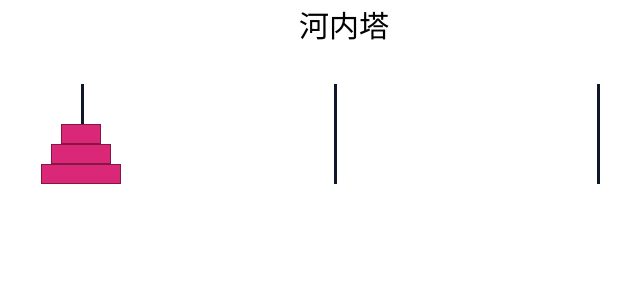
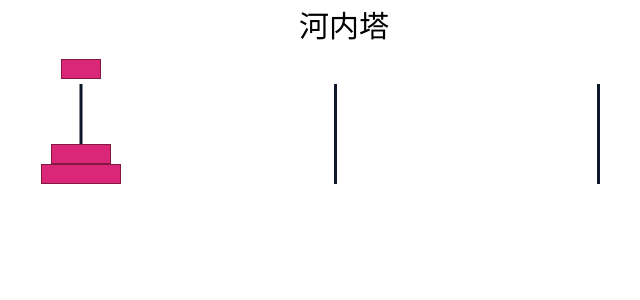
Before and after one commit to BurgerBurglar/hanoi-tower, a React (Vite) app: page / in a window 1280 px wide. Shown: the top 300 px of the page, without its empty margins (296-936 px from the left). Built offline with nearby package versions, Linux system fonts and the light colour scheme.

Commit message:
toggle top coin

```diff
--- a/package.json
+++ b/package.json
@@ -9,6 +9,7 @@
     "preview": "vite preview"
   },
   "dependencies": {
+    "clsx": "^1.2.1",
     "react": "^18.2.0",
     "react-dom": "^18.2.0"
   },
--- a/src/App.tsx
+++ b/src/App.tsx
@@ -1,14 +1,41 @@
+import { useState } from "react";
+import clsx from "clsx";
+
 function App() {
+  const [activeStack, setActiveStack] = useState(1);
+  function toggleActive(stack: number) {
+    if (activeStack !== 0) {
+      setActiveStack(0);
+      return;
+    }
+    setActiveStack(stack);
+  }
   return (
     <>
       <div className="max-w-[50rem] mx-auto px-4 py-2">
         <h1 className="text-3xl text-center">河内塔</h1>
         <div className="flex justify-around mt-10 mx-auto">
-          <button className="hover:bg-slate-50 active:bg-slate-100 flex flex-col items-center justify-end h-[100px] relative">
-            <div className="w-[3px] h-full absolute top-0 left-[50%] bg-slate-900" />
-            <div className="bg-pink-600 w-[40px] h-5 bottom-10 border-pink-900 border z-10" />
-            <div className="bg-pink-600 w-[60px] h-5 bottom-5 border-pink-900 border z-10" />
-            <div className="bg-pink-600 w-[80px] h-5 bottom-0 border-pink-900 border z-10" />
+          <button
+            className="hover:bg-slate-50 active:bg-slate-100 flex flex-col items-center justify-end h-[100px] relative"
+            onClick={() => toggleActive(1)}
+          >
+            <div className="w-[3px] h-full absolute left-[50%] -translate-x-[50%] bg-slate-900" />
+            <div
+              className={clsx(
+                "bg-pink-600 w-[40px] h-5 border-pink-900 border z-10",
+                { "absolute -top-[25px]": activeStack === 1 }
+              )}
+            />
+            <div
+              className={clsx(
+                "bg-pink-600 w-[60px] h-5 border-pink-900 border z-10"
+              )}
+            />
+            <div
+              className={clsx(
+                "bg-pink-600 w-[80px] h-5 border-pink-900 border z-10"
+              )}
+            />
           </button>
           <button className="hover:bg-slate-50 active:bg-slate-100 basis-[100px] relative">
             <div className="w-[3px] h-full absolute top-0 left-[50%] bg-slate-900" />
```
Also changed, not shown: 1 other file (tests, documents, lock files or other folders).
